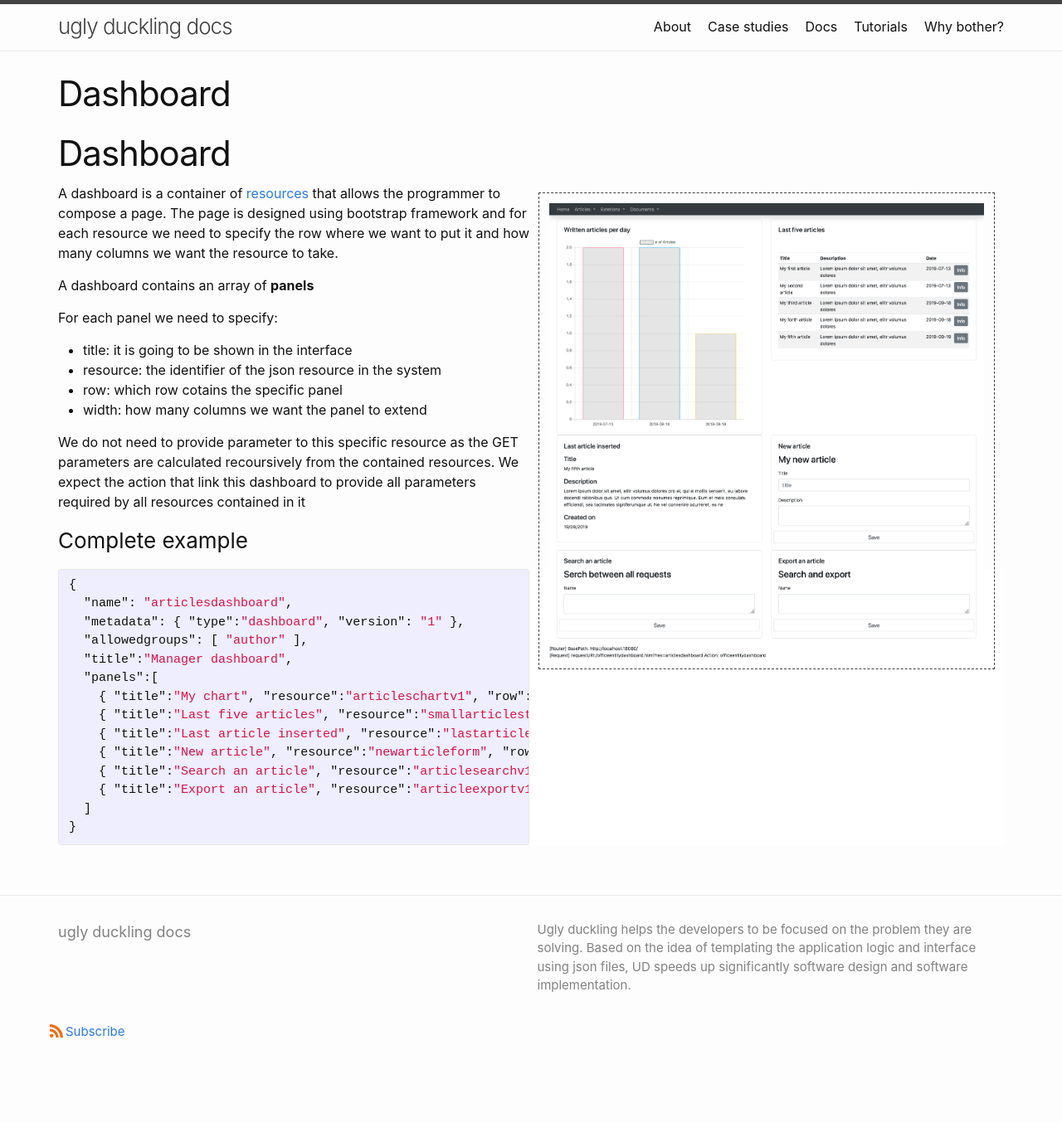
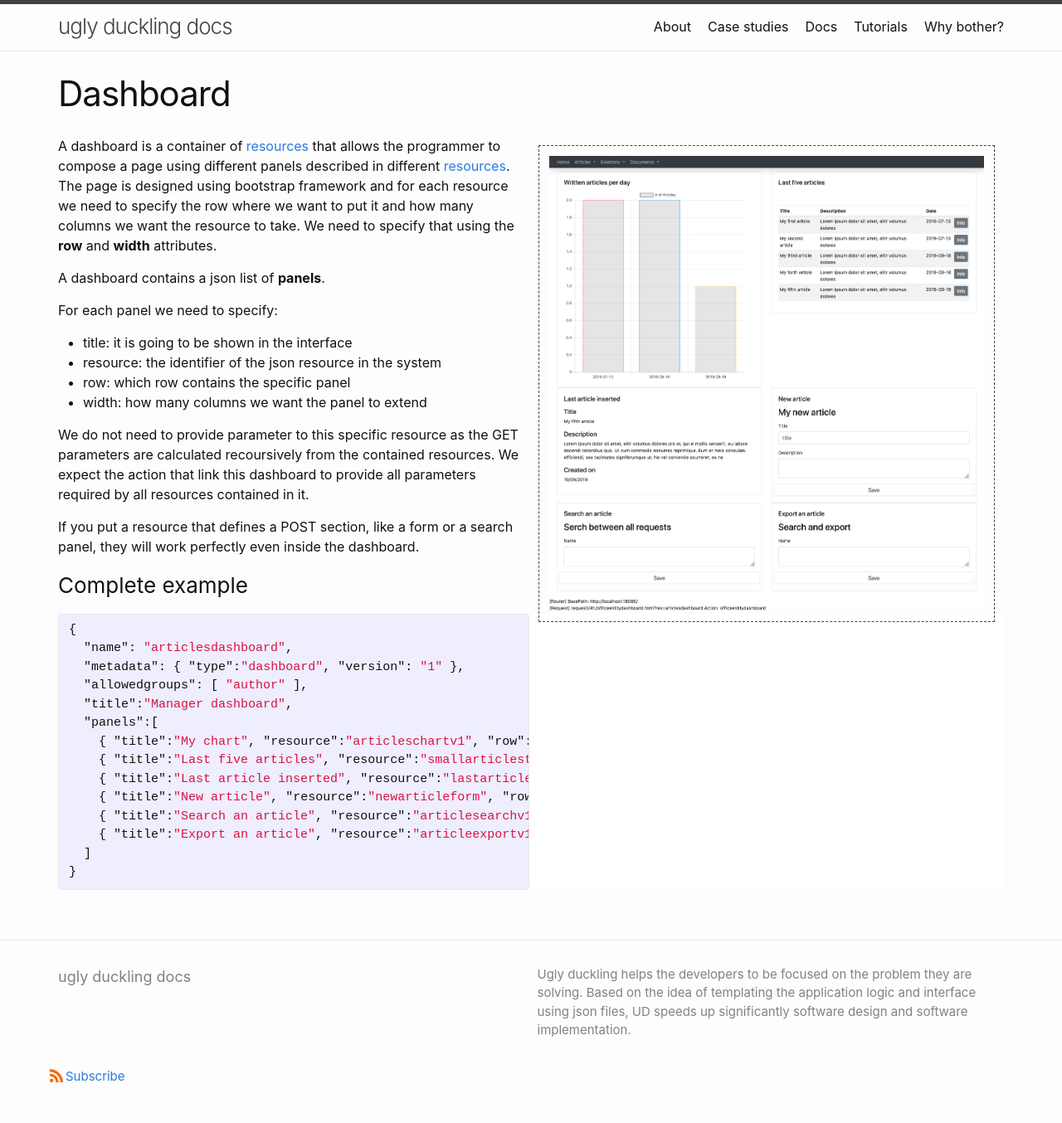
Before and after one commit to fabiomattei/uddocs, a Jekyll site: the page built from _docs/dashboard.md, in a window 1280 px wide. Shown: the whole page at 83% size. Built offline with Jekyll 4.4.1, drawn with Linux system fonts in a browser that asks for light colours; before the commit the page ends 1300 px from its top, so only the background shows below that.

Commit message:
updatng dashboard description

```diff
--- a/_docs/dashboard.md
+++ b/_docs/dashboard.md
@@ -3,26 +3,25 @@ layout: page
 name: Dashboard
 ---
 
-# Dashboard
-
 ![Dashboard](images/tutorial03-dashboard.png){:class="aside-image"}
 
-A dashboard is a container of <a href="{{site.baseurl}}/docs/resource">resources</a> that allows the programmer to compose a page.
-The page is designed using bootstrap framework and for each resource we need to specify the row where we want to put it and how many columns we want the resource to take.
+A dashboard is a container of <a href="{{site.baseurl}}/docs/resource">resources</a> that allows the programmer to compose a page using different panels described in different <a href="{{site.baseurl}}/docs/resource">resources</a>.
+The page is designed using bootstrap framework and for each resource we need to specify the row where we want to put it and how many columns we want the resource to take. We need to specify that using the **row** and **width** attributes.
 
-A dashboard contains an array of **panels**
+A dashboard contains a json list of **panels**.
 
 For each panel we need to specify:
 
 * title: it is going to be shown in the interface
 * resource: the identifier of the json resource in the system
-* row: which row cotains the specific panel
+* row: which row contains the specific panel
 * width: how many columns we want the panel to extend
 
-We do not need to provide parameter to this specific resource as the GET parameters are calculated recoursively from the contained resources. We expect the action that link this dashboard to provide all parameters required by all resources contained in it
+We do not need to provide parameter to this specific resource as the GET parameters are calculated recoursively from the contained resources. We expect the action that link this dashboard to provide all parameters required by all resources contained in it.
+
+If you put a resource that defines a POST section, like a form or a search panel, they will work perfectly even inside the dashboard.
 
 ### Complete example
-
 
 {% highlight json %}
 {
```
